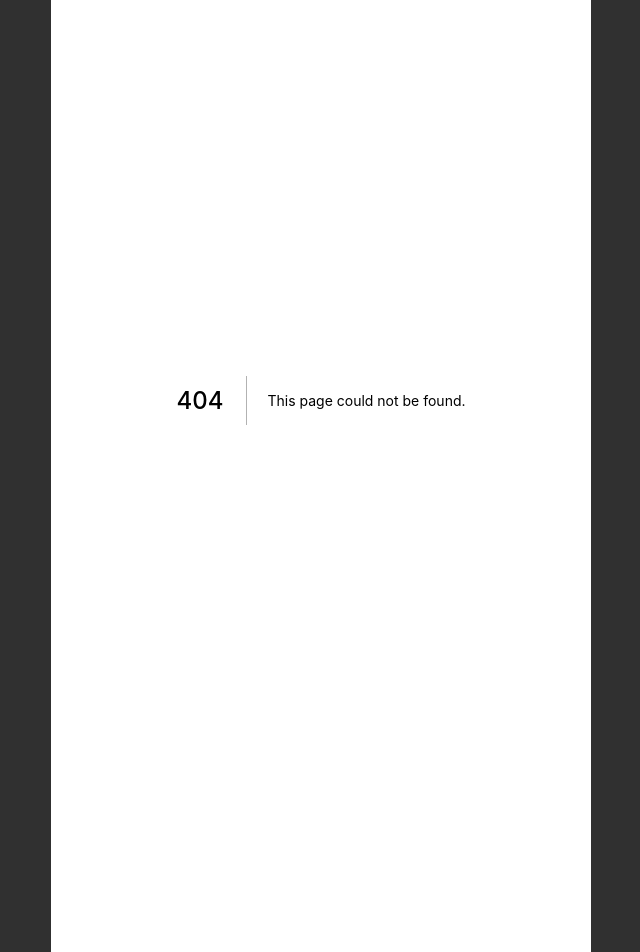
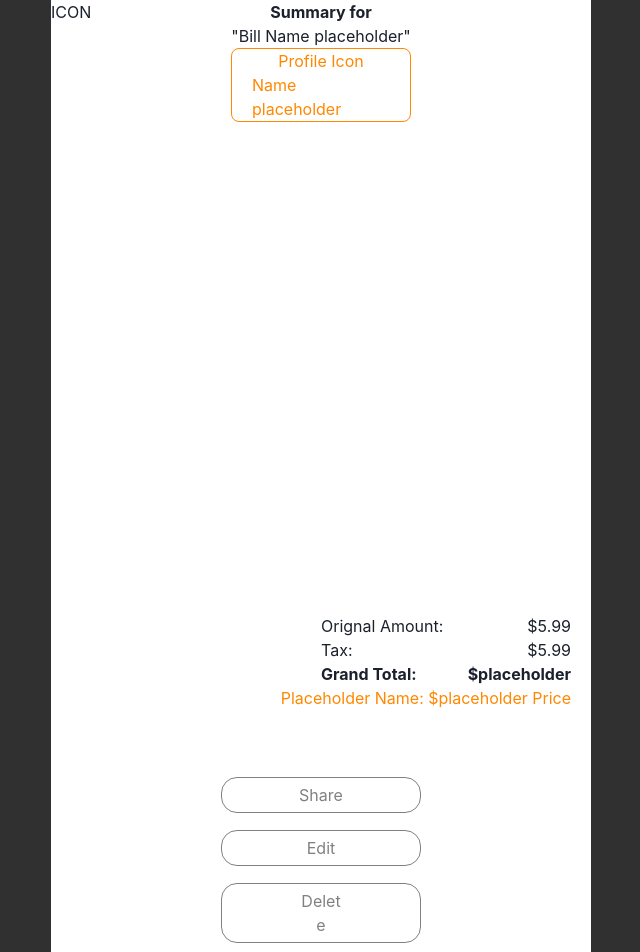
Before and after one commit to LilyCatFiddy/receipt-splitter, a Next.js app: page /billViewPage in a window 1280 px wide. Before the commit this address had no page. Shown: the top 952 px of the page, without its empty margins (319-959 px from the left). Built offline with nearby package versions, Linux system fonts and the light colour scheme.

Commit message:
created bill view page

```diff
--- a/assets/main.css
+++ b/assets/main.css
@@ -49,3 +49,85 @@ body {
     justify-content: center;
     align-items: center;
 }
+
+/* bill view page */
+.billViewPage {
+    height: 100%;
+    display: flex;
+    flex-direction: column;
+    justify-content: space-between;
+}
+.upperBillView {
+    display: grid;
+    grid-template-columns: 1fr 1fr 1fr;
+}
+
+.centerUpperBillView, .profileUpperBillView {
+    display: flex;
+    flex-direction: column;
+    justify-content: center;
+    align-items: center;
+}
+
+.profileUpperBillView {
+    border: 1px solid  rgb(255, 136, 0);
+    color:  rgb(255, 136, 0);
+    border-radius: 0.5em;
+    padding-left: 20px;
+    padding-right: 20px;
+
+}
+
+.centerUpperBillView h6 {
+    font-weight: bold;
+}
+
+.bottomBillView {
+    display: flex;
+    flex-direction: column;
+    justify-content: center;
+}
+
+.grandTotal {
+    font-weight: bold;
+}
+
+.bottomBillViewExpenses {
+    display: flex;
+    flex-direction: column;
+    align-items: flex-end;
+    margin-right: 20px;
+}
+
+.expenseDescription {
+    display: flex;
+    width: 250px;
+    justify-content: space-between;
+    align-items: center;
+}
+
+.orangeExpense {
+    color:rgb(255, 136, 0);
+}
+
+.bottomBillViewButtonsContainer {
+    margin-top: 50px;
+    height: 200px;
+    display: flex;
+    flex-direction: column;
+    align-items: center;
+    justify-content: space-evenly;
+}
+
+.billViewButtons {
+    width: 200px;
+    padding: 5px 75px;
+    border-radius: 1em;
+    border: 1px solid gray;
+    color: gray;
+}
+
+.billViewButtons:hover {
+    color: white;
+    background-color: gray;
+}
--- /dev/null
+++ b/components/billViewButtons.jsx
@@ -0,0 +1,7 @@
+export default function billViewButtons({ title }) {
+    return (
+        <button className="billViewButtons">
+            {title}
+        </button>
+    )
+}
--- /dev/null
+++ b/components/expenseDescription.jsx
@@ -0,0 +1,8 @@
+export default function expenseDescription({ title, price, }) {
+    return (
+        <div className="expenseDescription">
+            <div>{title}:</div>
+            <div>{price}</div>
+        </div>
+    )
+}
--- /dev/null
+++ b/pages/billViewPage.js
@@ -0,0 +1,38 @@
+import Expense from "../components/expenseDescription"
+import Button from "../components/billViewButtons"
+
+export default function billViewPage() {
+    return (
+        <div className="billViewPage">
+            <div className="upperBillView">
+                <div>ICON</div>
+                <div className="centerUpperBillView">
+                    <h6>Summary for</h6>
+                    <p>"Bill Name placeholder"</p>
+                    <div className="profileUpperBillView">
+                        <div>Profile Icon</div>
+                        <div>Name placeholder</div>
+                    </div>
+                </div>
+                <div></div>
+            </div>
+            <div className="bottomBillView">
+                <div className="bottomBillViewExpenses">
+                    <Expense title="Orignal Amount" price="$5.99"/>
+                    <Expense title="Tax" price="$5.99"/>
+                    <div className="grandTotal">
+                         <Expense title="Grand Total" price="$placeholder"/>
+                    </div>
+                    <div className="orangeExpense">
+                        Placeholder Name: $placeholder Price
+                    </div>
+                </div>
+                <div className="bottomBillViewButtonsContainer">
+                    <Button title="Share"/>
+                    <Button title="Edit"/>
+                    <Button title="Delete"/>
+                </div>
+            </div>
+        </div>
+    )
+}
```
Also changed, not shown: 1 other file (tests, documents, lock files or other folders).
